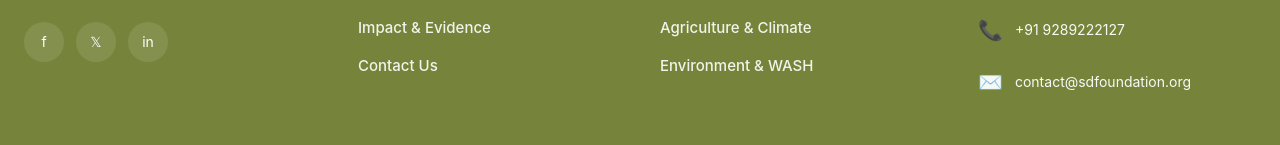
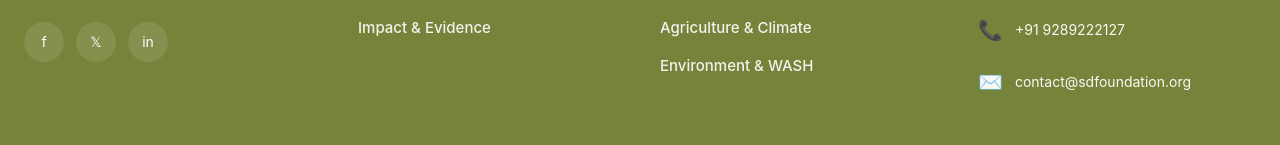
Before and after one commit to digitalcreatorss2002/sdftrust, a React (Vite) app in the folder frontend/: page /projects in a window 1280 px wide. Shown: the part 1102-1247 px from the top of the page. Built offline with nearby package versions, Linux system fonts and the light colour scheme; no server answers.

Commit message:
Remove 'Contact Us' link from Footer component
Removed 'Contact Us' link from the footer.

```diff
--- a/frontend/src/components/Footer.jsx
+++ b/frontend/src/components/Footer.jsx
@@ -80,14 +80,7 @@ const Footer = () => {
                   Impact & Evidence
                 </Link>
               </li>
-              <li>
-                <Link
-                  to="/contact"
-                  className="hover:opacity-75 transition-opacity"
-                >
-                  Contact Us
-                </Link>
-              </li>
+
             </ul>
           </div>
 
```
